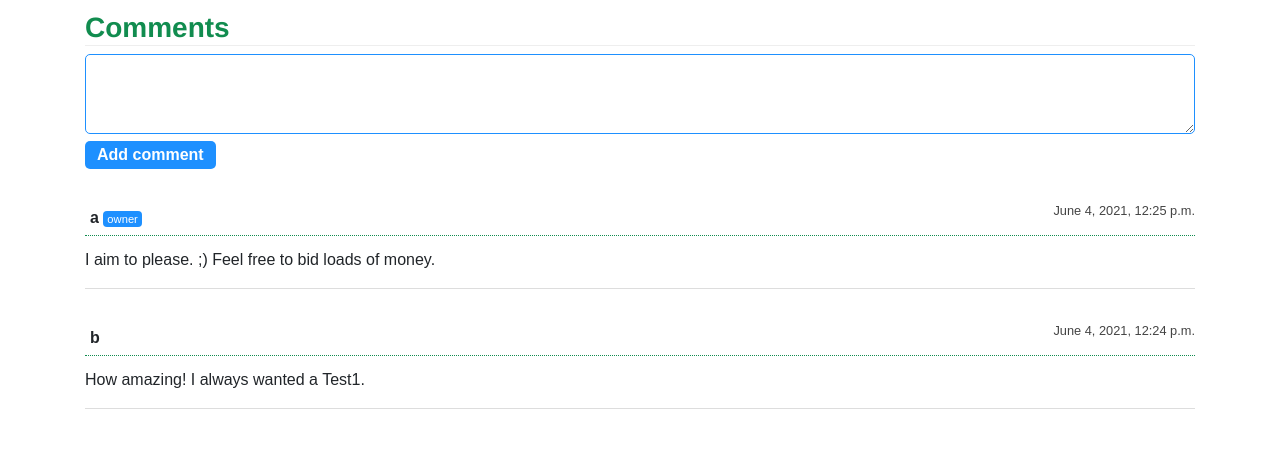
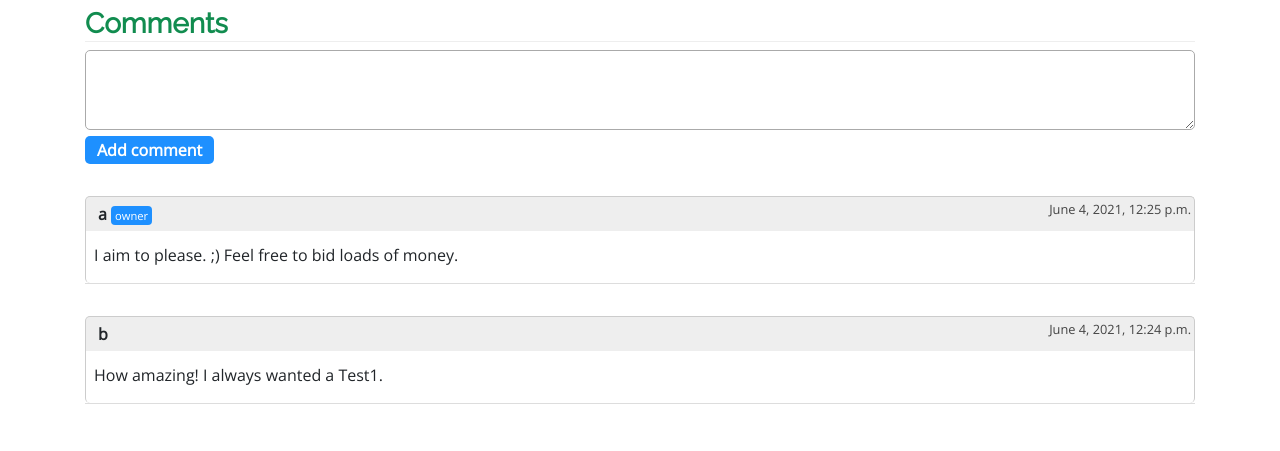
Before and after one commit to Alex-Symonds/web50-commerce, a Django app: page /listings/1 in a window 1280 px wide. Shown: the part 484-935 px from the top of the page. After the commit the page ends 888 px from the top, so only its background shows below. Run offline with Django 3.2, Linux system fonts and the light colour scheme; a user stored in the database is signed in; data comes from the database, SQL or seed files in the repository; some libraries are stand-ins or nearby versions.

Commit message:
CSS for new heading; adjusted listing template

```diff
--- a/auctions/static/auctions/styles.css
+++ b/auctions/static/auctions/styles.css
@@ -1,19 +1,27 @@
 /*  "Money green" = 118C4F*/
+/*$heading-font: PT Sans Narrow, Helvetica, Arial, sans-serif;
+$content-font: PT Sans, Arial, Helvetica, sans-serif;*/
 body {
   padding: 10px;
-  font-family: PT Sans, Arial, Helvetica, sans-serif;
+  font-family: "Open Sans", Arial, Helvetica, sans-serif;
 }
 
 h1, h2, h3, h4, h5, h6 {
-  font-family: PT Sans Narrow, Helvetica, Arial, sans-serif;
   font-weight: bold;
   color: #118C4F;
 }
 
+h1 {
+  font-family: Montserrat, Arial, Helvetica, sans-serif;
+}
+
+h2, h3, h4, h5, h6 {
+  font-family: Raleway, Helvetica, Arial, sans-serif;
+}
+
 #page-title {
-  /*color: $navbar-bg;*/
-  font-weight: bold;
-  font-family: Arial, Helvetica, sans-serif;
+  margin-left: 5px;
+  font-size: 3rem;
 }
 
 #signed-in-box {
@@ -23,26 +31,27 @@
 }
 
 .my-nav-bar {
-  /*background: $navbar-bg;*/
-  /*margin-bottom: 2rem;*/
+  margin-left: 0;
 }
 
 .navbar-container {
   display: flex;
-  justify-content: center;
+  justify-content: left;
+  /*border-top: 1px solid $colour1;*/
+  background: #118C4F;
 }
 
 .my-nav-item {
   position: relative;
   background: transparent;
-  /*border-right: 1px solid #555*/
-  /*color: white;*/
-  color: #118C4F;
+  /*color: $colour1;*/
   font-weight: bold;
+  font-size: 1.1rem;
+  font-family: Raleway, Helvetica, Arial, sans-serif;
 }
 .my-nav-item a {
-  color: #118C4F;
-  /*color: white;*/
+  /* color: $colour1;*/
+  color: white;
 }
 
 #watchlist-counter {
@@ -59,6 +68,7 @@
 
 hr {
   border-top: 1px solid #118C4F;
+  margin-top: 0;
   margin-bottom: 2rem;
 }
 
@@ -243,6 +253,10 @@
   margin-top: 2rem;
 }
 
+.comment-user {
+  margin-left: 7px;
+}
+
 .comment-box {
   position: relative;
   border-bottom: 1px solid #ddd;
@@ -252,7 +266,11 @@
 .comment-header {
   position: relative;
   padding: 5px;
-  border-bottom: 1px dotted #118C4F;
+  border-top-left-radius: 5px;
+  border-top-right-radius: 5px;
+  border: 1px solid #ccc;
+  border-bottom: none;
+  background: #eee;
 }
 
 .comment-owner-tag {
@@ -269,11 +287,17 @@
   right: 0;
   color: #444;
   font-size: 0.8rem;
+  padding: 3px;
 }
 
 .comment-content {
-  margin-top: 0.75rem;
-  margin-bottom: 1rem;
+  border-left: 1px solid #ccc;
+  border-right: 1px solid #ccc;
+  padding: 0.75rem 0.5rem 1rem;
+  border-bottom-left-radius: 5px;
+  border-bottom-right-radius: 5px;
+  /*padding-top: 0.75rem;
+  padding-bottom: 1rem;*/
 }
 
 #comment-form {
@@ -284,7 +308,8 @@
   min-height: 80px;
   max-height: 160px;
   height: 4rem;
-  border: 1px solid #1e90ff;
+  padding: 7px;
+  border: 1px solid #aaa;
   border-radius: 5px;
   outline: none;
 }
--- a/auctions/static/auctions/styles.scss
+++ b/auctions/static/auctions/styles.scss
@@ -1,8 +1,11 @@
 $accent: #1e90ff; /*  "Money green" = 118C4F*/
 $counter-bg: #1e90ff;
 $colour1: #118C4F;
-$heading-font: PT Sans Narrow, Helvetica, Arial, sans-serif;
-$content-font: PT Sans, Arial, Helvetica, sans-serif;
+/*$heading-font: PT Sans Narrow, Helvetica, Arial, sans-serif;
+$content-font: PT Sans, Arial, Helvetica, sans-serif;*/
+
+$heading-font: Raleway, Helvetica, Arial, sans-serif;
+$content-font: 'Open Sans', Arial, Helvetica, sans-serif;
 
 body {
     padding: 10px;
@@ -10,44 +13,52 @@
 }
 
 h1, h2, h3, h4, h5, h6{
-    font-family: $heading-font;
     font-weight: bold;
     color: $colour1;
 }
+h1{
+    font-family: Montserrat, Arial, Helvetica, sans-serif;
+}
+h2, h3, h4, h5, h6{
+    font-family: $heading-font;
+}
+
 
 #page-title{
-    /*color: $navbar-bg;*/
-    font-weight: bold;
-    font-family: Arial, Helvetica, sans-serif;
+    margin-left: 5px;
+    font-size: 3rem;
 }
 
 #signed-in-box{
     padding: 2px 12px;
     text-align: right;
-    font-size: 0.9rem
+    font-size: 0.9rem;
 }
 
 .my-nav-bar{
-    /*background: $navbar-bg;*/
-    /*margin-bottom: 2rem;*/
+    margin-left: 0;
 }
+
 
 .navbar-container{
     display: flex;
-    justify-content: center;
+    justify-content: left;
+    /*border-top: 1px solid $colour1;*/
+    background: $colour1;
 }
 
 .my-nav-item{
     position: relative;
     background: transparent;
-    /*border-right: 1px solid #555*/;
-    /*color: white;*/
-    color: $colour1;
+    /*color: $colour1;*/
     font-weight: bold;
+    font-size: 1.1rem;
+
+    font-family: $heading-font;
 
     a{
-        color: $colour1;
-       /*color: white;*/
+       /* color: $colour1;*/
+       color: white;
     }
 }
 
@@ -68,6 +79,7 @@
 
 hr{
     border-top: 1px solid $colour1;
+    margin-top: 0;
     margin-bottom: 2rem;
 }
 
@@ -263,6 +275,10 @@
     }
 }
 
+.comment-user{
+    margin-left: 7px;
+}
+
 .comment-box{
     position: relative;
     border-bottom: 1px solid #ddd;
@@ -272,7 +288,11 @@
 .comment-header{
     position: relative;
     padding: 5px;
-    border-bottom: 1px dotted $colour1;
+    border-top-left-radius:5px;
+    border-top-right-radius:5px;
+    border: 1px solid #ccc;
+    border-bottom: none;
+    background: #eee;
 }
 
 .comment-owner-tag{
@@ -289,11 +309,17 @@
     right:0;
     color: #444;
     font-size: 0.8rem;
+    padding: 3px;
 }
 
 .comment-content{
-    margin-top: 0.75rem;
-    margin-bottom: 1rem;
+    border-left: 1px solid #ccc;
+    border-right: 1px solid #ccc;
+    padding: 0.75rem 0.5rem 1rem;
+    border-bottom-left-radius:5px;
+    border-bottom-right-radius:5px;
+    /*padding-top: 0.75rem;
+    padding-bottom: 1rem;*/
 }
 
 #comment-form{
@@ -304,8 +330,9 @@
         min-height: 80px;
         max-height: 160px;
         height: 4rem;
+        padding: 7px;
 
-        border: 1px solid $accent;
+        border: 1px solid #aaa;
         border-radius: 5px;
         outline: none;
     }
--- a/auctions/templates/auctions/layout.html
+++ b/auctions/templates/auctions/layout.html
@@ -6,6 +6,10 @@
         <title>{% block title %}Auctions{% endblock %}</title>
         <link rel="stylesheet" href="https://stackpath.bootstrapcdn.com/bootstrap/4.4.1/css/bootstrap.min.css" integrity="sha384-Vkoo8x4CGsO3+Hhxv8T/Q5PaXtkKtu6ug5TOeNV6gBiFeWPGFN9MuhOf23Q9Ifjh" crossorigin="anonymous">
         <link href="{% static 'auctions/styles.css' %}" rel="stylesheet">
+        <link rel="stylesheet" href="https://fonts.googleapis.com/css?family=Raleway">
+        <link rel="stylesheet" href="https://fonts.googleapis.com/css?family=Montserrat">
+        <link rel="stylesheet" href="https://fonts.googleapis.com/css?family=Open+Sans">
+
     </head>
     <body>
         <div id="title-user-container" class="container">
@@ -16,7 +20,8 @@
 
                 <div id="signed-in-box" class="col">
                     {% if user.is_authenticated %}
-                        Signed in as <strong>{{ user.username }}</strong>.
+                        Signed in as <strong>{{ user.username }}</strong>.<br />
+                        <a href="{% url 'logout' %}">Log Out</a>
                     {% else %}
                         Not signed in.
                     {% endif %}
@@ -37,9 +42,6 @@
                         <li class="nav-item my-nav-item">
                             <a class="nav-link" href="{% url 'create_listing' %}">Create Listing</a>
                         </li>
-                        <li class="nav-item my-nav-item">
-                            <a class="nav-link" href="{% url 'logout' %}">Log Out</a>
-                        </li>
                     {% else %}
                         <li class="nav-item my-nav-item">
                             <a class="nav-link" href="{% url 'login' %}">Log In</a>
```
Also changed, not shown: auctions/templates/auctions/listing.html (+72 -39 lines).
